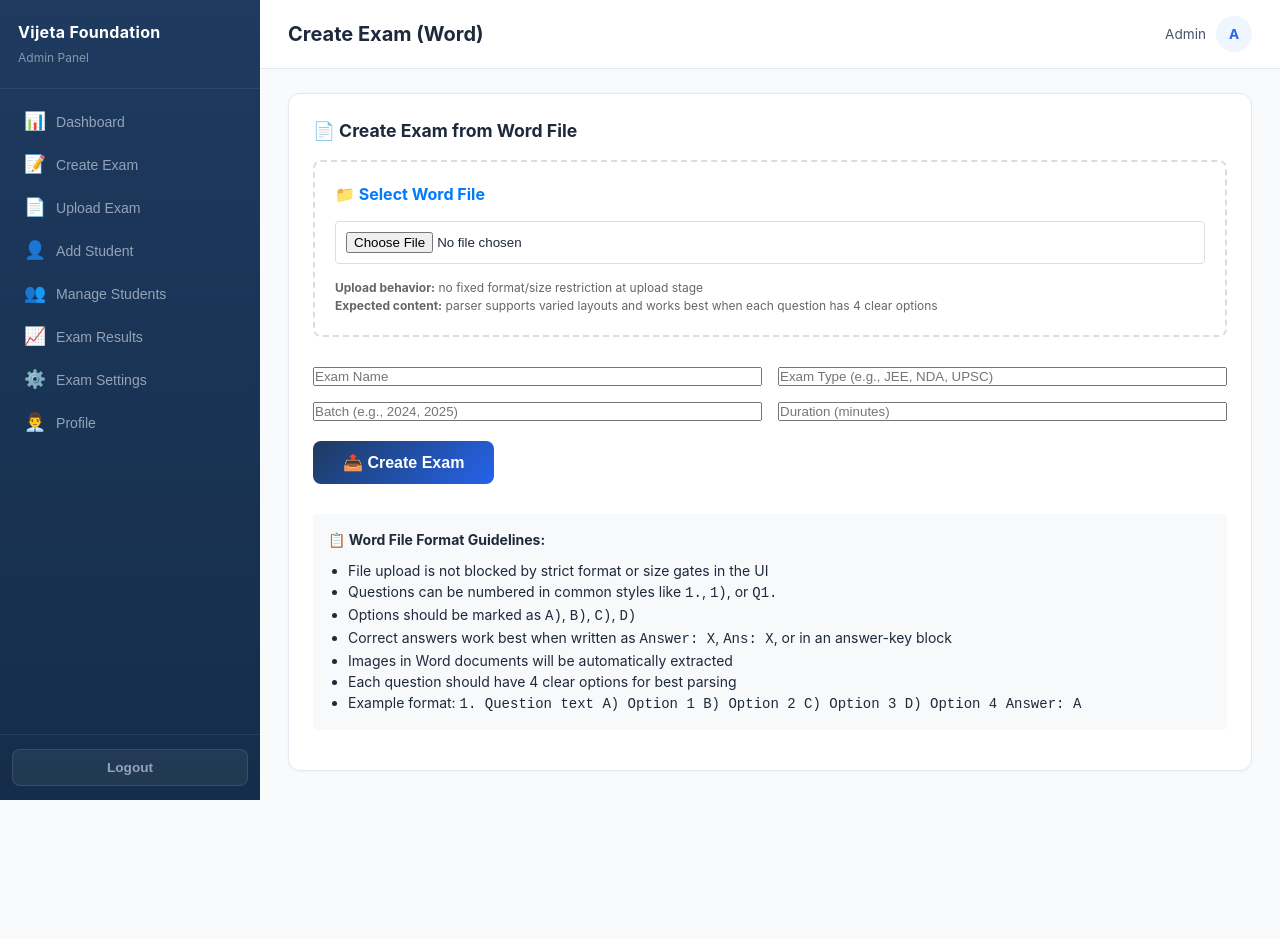
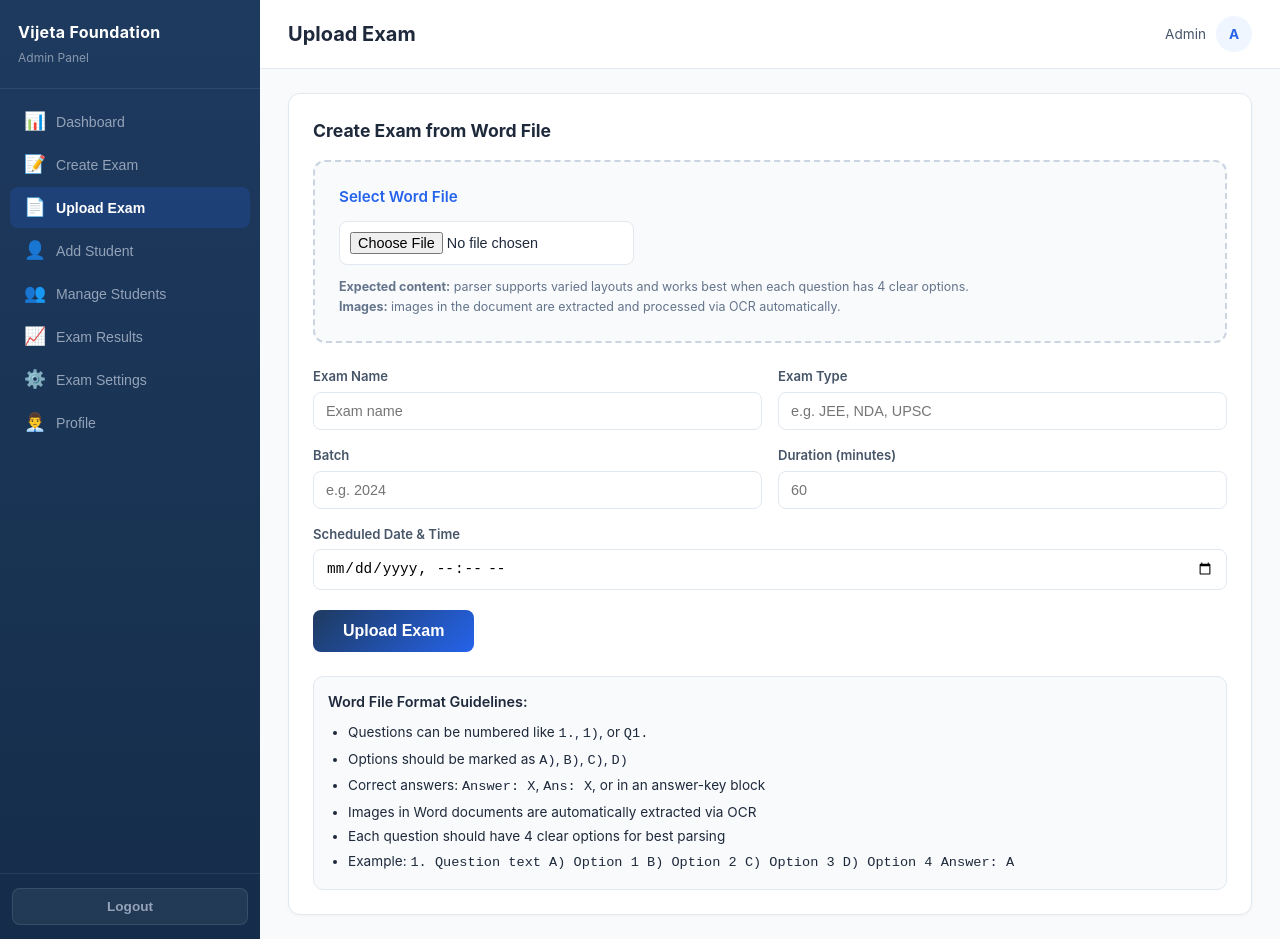
Before and after one commit to Roshni2918/mock_test_system, a Next.js app: page /admin-create-exam-word in a window 1280 px wide. Before the commit the page ends 800 px from the top, so only its background shows below. Built offline with nearby package versions, Linux system fonts and the light colour scheme; sample sign-in values are in the browser's storage.

Commit message:
Fix exam result details API and filtering

```diff
--- a/pages/admin-create-exam-word.js
+++ b/pages/admin-create-exam-word.js
@@ -9,6 +9,7 @@ export default function AdminCreateExamWord() {
     type: "",
     batch: "",
     duration: "",
+    scheduled_date: "",
   });
 
   const [file, setFile] = useState(null);
@@ -33,31 +34,18 @@ export default function AdminCreateExamWord() {
 
   const validateForm = () => {
     const newErrors = [];
-
-    if (!exam.name.trim()) {
-      newErrors.push("Exam name is required");
-    }
-    if (!exam.type.trim()) {
-      newErrors.push("Exam type is required");
-    }
-    if (!exam.batch.trim()) {
-      newErrors.push("Batch is required");
-    }
-    if (!exam.duration || exam.duration <= 0) {
-      newErrors.push("Duration must be greater than 0");
-    }
-    if (!file) {
-      newErrors.push("Please select a file to upload");
-    }
-
+    if (!exam.name.trim()) newErrors.push("Exam name is required");
+    if (!exam.type.trim()) newErrors.push("Exam type is required");
+    if (!exam.batch.trim()) newErrors.push("Batch is required");
+    if (!exam.duration || exam.duration <= 0) newErrors.push("Duration must be greater than 0");
+    if (!exam.scheduled_date) newErrors.push("Scheduled date and time are required");
+    if (!file) newErrors.push("Please select a Word file to upload");
     setErrors(newErrors);
     return newErrors.length === 0;
   };
 
   const handleCreateExam = async () => {
-    if (!validateForm()) {
-      return;
-    }
+    if (!validateForm()) return;
 
     setUploading(true);
     setMessage("Processing Word file...");
@@ -65,20 +53,17 @@ export default function AdminCreateExamWord() {
     try {
       const token = localStorage.getItem("token");
 
-      // Create FormData for file upload
       const formData = new FormData();
       formData.append("examFile", file);
       formData.append("name", exam.name);
       formData.append("type", exam.type);
       formData.append("batch", exam.batch);
       formData.append("duration", exam.duration);
+      formData.append("scheduled_date", exam.scheduled_date);
 
       const response = await fetch("/api/exams/upload-word-exam", {
         method: "POST",
-        headers: {
-          "Authorization": `Bearer ${token}`,
-          // Don't set Content-Type for FormData - browser will set it with boundary
-        },
+        headers: { "Authorization": `Bearer ${token}` },
         body: formData,
       });
 
@@ -86,24 +71,18 @@ export default function AdminCreateExamWord() {
       let responseText = "";
       try {
         responseText = await response.text();
-
-        // Check if responseText exists and is not empty
         if (responseText === null || responseText === undefined || responseText.trim() === '') {
-          throw new Error('Empty or null response from server');
+          throw new Error('Empty response from server');
         }
-
-        // Check if response is JSON
         const trimmedText = responseText.trim();
         if (trimmedText.startsWith('{') || trimmedText.startsWith('[')) {
           data = JSON.parse(trimmedText);
         } else {
-          // If not JSON, log response and create error object
           console.error('Non-JSON response:', responseText.substring(0, 200));
           throw new Error(`Server returned HTML instead of JSON. Status: ${response.status}`);
         }
       } catch (parseError) {
         console.error('JSON parsing error:', parseError);
-        console.error('Response text:', responseText);
         throw new Error('Invalid server response. Please check backend logs.');
       }
 
@@ -114,23 +93,18 @@ export default function AdminCreateExamWord() {
         throw new Error((data && data.message) || "Upload failed");
       }
 
-      // Success
-      setMessage(`✅ ${data?.message || 'Upload successful'}`);
+      setMessage(`Exam created successfully with ${data.total_questions || 0} questions.`);
       setWarnings(data?.warnings || []);
-
-      // Reset form
-      setExam({ name: "", type: "", batch: "", duration: "" });
+      setExam({ name: "", type: "", batch: "", duration: "", scheduled_date: "" });
       setFile(null);
       setErrors([]);
 
-      // Refresh exam list in admin dashboard
       if (window.reloadExams) {
         window.reloadExams();
       }
-
     } catch (error) {
       console.error("Upload error:", error);
-      setMessage(`❌ ${error.message}`);
+      setMessage(`Error: ${error.message}`);
     } finally {
       setUploading(false);
     }
@@ -145,172 +119,97 @@ export default function AdminCreateExamWord() {
 
   return (
     <ProtectedRoute requiredRole="admin">
-      <AdminLayout activePage="Create Exam (Word)">
-        <div className={styles.card} style={{ paddingBottom: "40px" }}>
-          <h3>📄 Create Exam from Word File</h3>
+      <AdminLayout activePage="Upload Exam">
+        <div className={styles.card}>
+          <h3>Create Exam from Word File</h3>
 
-          {/* File Upload Section */}
-          <div style={{ marginBottom: "30px", padding: "20px", border: "2px dashed #ddd", borderRadius: "8px" }}>
-            <h4 style={{ marginBottom: "15px", color: "#007bff" }}>📁 Select Word File</h4>
+          <div style={{ marginBottom: "24px", padding: "24px", border: "2px dashed #cbd5e1", borderRadius: "12px", background: "#f8fafc" }}>
+            <h4 style={{ marginBottom: "12px", color: "#2563eb", fontWeight: 600, fontSize: "0.95rem" }}>Select Word File</h4>
 
-            <input
-              type="file"
-              onChange={handleFileChange}
-              style={{
-                marginBottom: "15px",
-                padding: "10px",
-                width: "100%",
-                border: "1px solid #ddd",
-                borderRadius: "4px"
-              }}
-              disabled={uploading}
-            />
+            <input type="file" onChange={handleFileChange}
+              className={styles.input} style={{ marginBottom: "12px", padding: "10px" }}
+              disabled={uploading} />
 
             {file && (
-              <div style={{
-                padding: "10px",
-                backgroundColor: "#e8f5e8",
-                borderRadius: "4px",
-                marginBottom: "10px"
-              }}>
-                <strong>📄 Selected File:</strong> {file.name}
-                <br />
-                <small>Size: {(file.size / 1024 / 1024).toFixed(2)} MB</small>
-                <button
-                  onClick={removeFile}
-                  style={{
-                    marginLeft: "10px",
-                    padding: "2px 8px",
-                    backgroundColor: "#dc3545",
-                    color: "white",
-                    border: "none",
-                    borderRadius: "3px",
-                    cursor: "pointer"
-                  }}
-                  disabled={uploading}
-                >
+              <div style={{ padding: "10px 14px", background: "#f0fdf4", border: "1px solid #86efac", borderRadius: "8px", marginBottom: "8px", fontSize: "0.85rem" }}>
+                <strong>Selected File:</strong> {file.name} <small>({(file.size / 1024 / 1024).toFixed(2)} MB)</small>
+                <button onClick={removeFile} className={styles.btnDanger} style={{ marginLeft: "10px", padding: "2px 10px", fontSize: "0.78rem" }} disabled={uploading}>
                   Remove
                 </button>
               </div>
             )}
 
-            <div style={{ fontSize: "12px", color: "#666" }}>
-              <strong>Upload behavior:</strong> no fixed format/size restriction at upload stage<br />
-              <strong>Expected content:</strong> parser supports varied layouts and works best when each question has 4 clear options
+            <div style={{ fontSize: "0.78rem", color: "#64748b", lineHeight: 1.6 }}>
+              <strong>Expected content:</strong> parser supports varied layouts and works best when each question has 4 clear options.<br />
+              <strong>Images:</strong> images in the document are extracted and processed via OCR automatically.
             </div>
           </div>
 
-          {/* Exam Details Section */}
           <div className={styles.formGrid}>
-            <input
-              value={exam.name}
-              onChange={(e) => updateExamField("name", e.target.value)}
-              placeholder="Exam Name"
-              disabled={uploading}
-            />
-            <input
-              value={exam.type}
-              onChange={(e) => updateExamField("type", e.target.value)}
-              placeholder="Exam Type (e.g., JEE, NDA, UPSC)"
-              disabled={uploading}
-            />
-            <input
-              value={exam.batch}
-              onChange={(e) => updateExamField("batch", e.target.value)}
-              placeholder="Batch (e.g., 2024, 2025)"
-              disabled={uploading}
-            />
-            <input
-              type="number"
-              min="1"
-              value={exam.duration}
-              onChange={(e) => updateExamField("duration", e.target.value)}
-              placeholder="Duration (minutes)"
-              disabled={uploading}
-            />
+            <div className={styles.formGroup}>
+              <label>Exam Name</label>
+              <input className={styles.input} value={exam.name} onChange={(e) => updateExamField("name", e.target.value)} placeholder="Exam name" disabled={uploading} />
+            </div>
+            <div className={styles.formGroup}>
+              <label>Exam Type</label>
+              <input className={styles.input} value={exam.type} onChange={(e) => updateExamField("type", e.target.value)} placeholder="e.g. JEE, NDA, UPSC" disabled={uploading} />
+            </div>
+            <div className={styles.formGroup}>
+              <label>Batch</label>
+              <input className={styles.input} value={exam.batch} onChange={(e) => updateExamField("batch", e.target.value)} placeholder="e.g. 2024" disabled={uploading} />
+            </div>
+            <div className={styles.formGroup}>
+              <label>Duration (minutes)</label>
+              <input className={styles.input} type="number" min="1" value={exam.duration} onChange={(e) => updateExamField("duration", e.target.value)} placeholder="60" disabled={uploading} />
+            </div>
+            <div className={`${styles.formGroup} ${styles.full}`}>
+              <label>Scheduled Date & Time</label>
+              <input className={styles.input} type="datetime-local" value={exam.scheduled_date} onChange={(e) => updateExamField("scheduled_date", e.target.value)} disabled={uploading}
+                min={new Date(Date.now() - new Date().getTimezoneOffset() * 60000).toISOString().slice(0, 16)} />
+            </div>
           </div>
 
-          {/* Messages Section */}
           {message && (
-            <div style={{
-              padding: "10px",
-              margin: "10px 0",
-              borderRadius: "4px",
-              backgroundColor: message.includes("✅") ? "#d4edda" : "#f8d7da",
-              color: message.includes("✅") ? "#155724" : "#721c24"
+            <div style={{ marginTop: "16px", padding: "10px 14px", borderRadius: "8px", fontWeight: 600, fontSize: "0.88rem",
+              backgroundColor: message.startsWith("Error") ? "#fef2f2" : "#f0fdf4",
+              color: message.startsWith("Error") ? "#dc2626" : "#16a34a",
+              border: `1px solid ${message.startsWith("Error") ? "#fecaca" : "#86efac"}`
             }}>
               {message}
             </div>
           )}
 
-          {/* Errors Section */}
           {errors.length > 0 && (
-            <div style={{
-              padding: "10px",
-              margin: "10px 0",
-              backgroundColor: "#f8d7da",
-              borderRadius: "4px",
-              color: "#721c24"
-            }}>
-              <strong>❌ Please fix these errors:</strong>
-              <ul style={{ margin: "5px 0 0 20px" }}>
-                {errors.map((error, index) => (
-                  <li key={index}>{error}</li>
-                ))}
+            <div style={{ marginTop: "10px", padding: "10px 14px", background: "#fef2f2", border: "1px solid #fecaca", borderRadius: "8px", fontSize: "0.85rem", color: "#991b1b" }}>
+              <strong>Please fix these errors:</strong>
+              <ul style={{ margin: "6px 0 0 20px" }}>
+                {errors.map((error, i) => <li key={i}>{error}</li>)}
               </ul>
             </div>
           )}
 
-          {/* Warnings Section */}
           {warnings.length > 0 && (
-            <div style={{
-              padding: "10px",
-              margin: "10px 0",
-              backgroundColor: "#fff3cd",
-              borderRadius: "4px",
-              color: "#856404"
-            }}>
-              <strong>⚠️ Warnings:</strong>
-              <ul style={{ margin: "5px 0 0 20px" }}>
-                {warnings.map((warning, index) => (
-                  <li key={index}>{warning}</li>
-                ))}
+            <div style={{ marginTop: "10px", padding: "10px 14px", background: "#fffbeb", border: "1px solid #fde68a", borderRadius: "8px", fontSize: "0.85rem", color: "#92400e" }}>
+              <strong>Warnings:</strong>
+              <ul style={{ margin: "6px 0 0 20px" }}>
+                {warnings.map((w, i) => <li key={i}>{w}</li>)}
               </ul>
             </div>
           )}
 
-          {/* Create Button */}
-          <button
-            className={styles.btn}
-            onClick={handleCreateExam}
-            disabled={uploading}
-            style={{
-              marginTop: "20px",
-              padding: "12px 30px",
-              fontSize: "16px",
-              backgroundColor: uploading ? "#6c757d" : "#007bff"
-            }}
-          >
-            {uploading ? "⏳ Processing..." : "📤 Create Exam"}
+          <button className={styles.btn} onClick={handleCreateExam} disabled={uploading} style={{ marginTop: "20px", padding: "12px 30px", fontSize: "1rem" }}>
+            {uploading ? "Processing..." : "Upload Exam"}
           </button>
 
-          {/* Help Section */}
-          <div style={{
-            marginTop: "30px",
-            padding: "15px",
-            backgroundColor: "#f8f9fa",
-            borderRadius: "4px",
-            fontSize: "14px"
-          }}>
-            <h4 style={{ marginBottom: "10px" }}>📋 Word File Format Guidelines:</h4>
-            <ul style={{ margin: 0, paddingLeft: "20px" }}>
-              <li>File upload is not blocked by strict format or size gates in the UI</li>
-              <li>Questions can be numbered in common styles like <code>1.</code>, <code>1)</code>, or <code>Q1.</code></li>
+          <div style={{ marginTop: "24px", padding: "14px", background: "#f8fafc", borderRadius: "10px", border: "1px solid #e2e8f0", fontSize: "0.85rem" }}>
+            <h4 style={{ marginBottom: "8px", fontWeight: 600, fontSize: "0.9rem" }}>Word File Format Guidelines:</h4>
+            <ul style={{ margin: 0, paddingLeft: "20px", lineHeight: 1.8 }}>
+              <li>Questions can be numbered like <code>1.</code>, <code>1)</code>, or <code>Q1.</code></li>
               <li>Options should be marked as <code>A)</code>, <code>B)</code>, <code>C)</code>, <code>D)</code></li>
-              <li>Correct answers work best when written as <code>Answer: X</code>, <code>Ans: X</code>, or in an answer-key block</li>
-              <li>Images in Word documents will be automatically extracted</li>
+              <li>Correct answers: <code>Answer: X</code>, <code>Ans: X</code>, or in an answer-key block</li>
+              <li>Images in Word documents are automatically extracted via OCR</li>
               <li>Each question should have 4 clear options for best parsing</li>
-              <li>Example format: <code>1. Question text A) Option 1 B) Option 2 C) Option 3 D) Option 4 Answer: A</code></li>
+              <li>Example: <code>1. Question text A) Option 1 B) Option 2 C) Option 3 D) Option 4 Answer: A</code></li>
             </ul>
           </div>
         </div>
--- a/pages/admin-results.js
+++ b/pages/admin-results.js
@@ -83,7 +83,7 @@ export default function AdminResults() {
   const applyFilters = (examId, examType) => {
     let filtered = allResults;
     if (examId) {
-      filtered = filtered.filter(r => r.exam_id === parseInt(examId));
+      filtered = filtered.filter(r => r.exam_id && r.exam_id.toString() === examId.toString());
     }
     if (examType) {
       filtered = filtered.filter(r => r.exam_type === examType);
--- a/pages/api/admin/results.js
+++ b/pages/api/admin/results.js
@@ -35,6 +35,8 @@ async function handler(req, res) {
             submitted_at: 1,
             student_name: { $arrayElemAt: ['$student.name', 0] },
             exam_name: { $arrayElemAt: ['$exam.name', 0] },
+            exam_type: { $arrayElemAt: ['$exam.type', 0] },
+            exam_batch: { $arrayElemAt: ['$exam.batch', 0] },
             exam_id: { $arrayElemAt: ['$exam._id', 0] }
           }
         },
```
Also changed, not shown: pages/api/admin/create-exam.js (+25 -18 lines), pages/api/admin/results/[id]/details.js (added, +124 -0 lines), pages/api/exams/add.js (+26 -11 lines).
